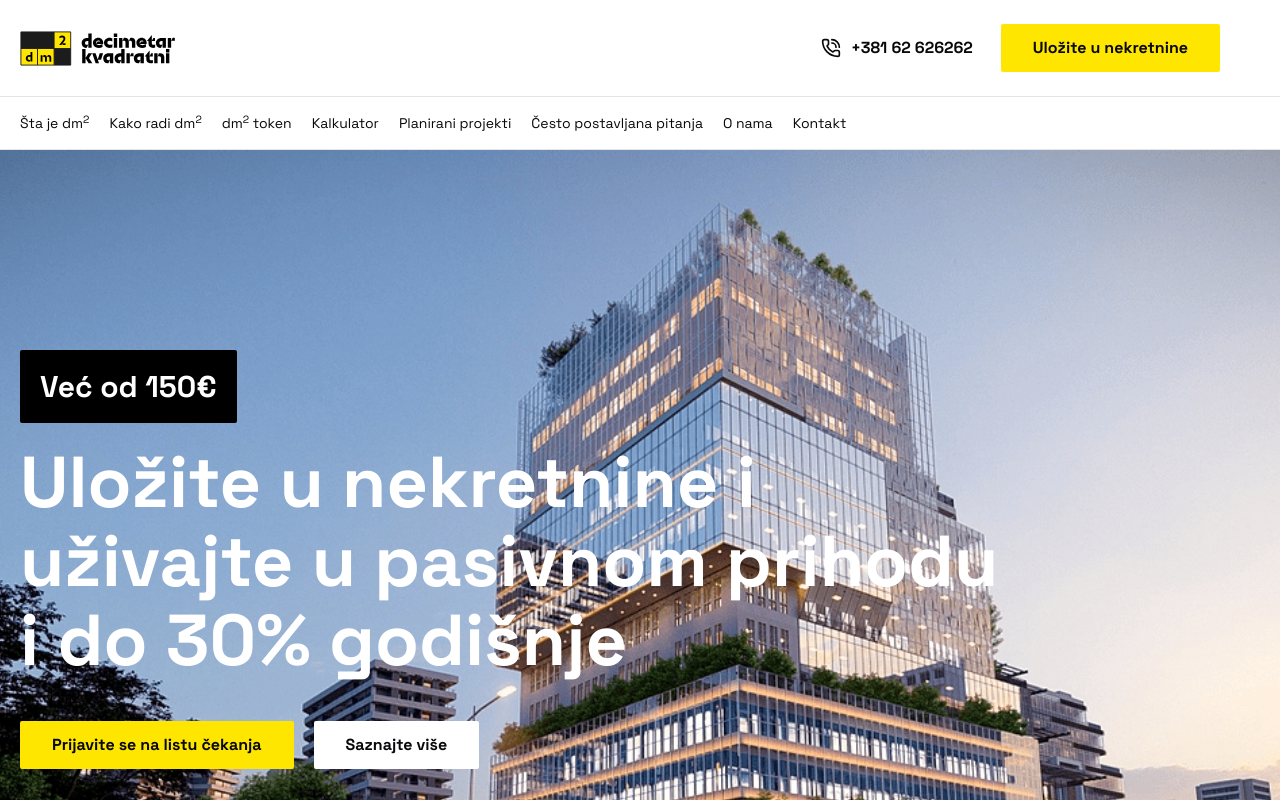
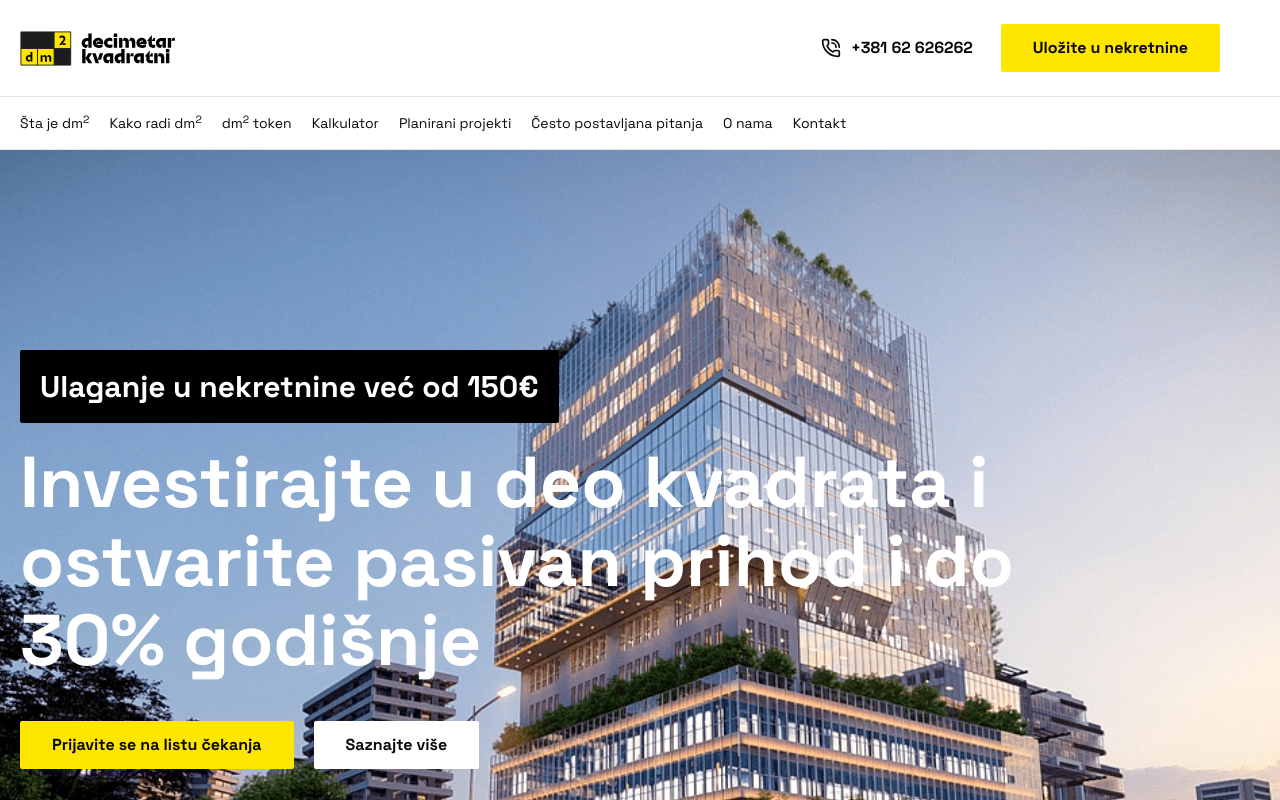
Before and after one commit to develo-pera/dm2, a Next.js app: page / in a window 1280 px wide. Shown: the top 800 px of the page. Built offline with nearby package versions, Linux system fonts and the light colour scheme.

Commit message:
Update copy

```diff
--- a/src/app/components/landing/hero.tsx
+++ b/src/app/components/landing/hero.tsx
@@ -6,11 +6,10 @@ const Hero = () => {
     <div className="bg-[url('/dm2bg.png')] bg-cover bg-top">
       <div className="max-w-7xl mx-auto p-5 py-32 md:py-50">
         <div className="p-5 bg-black rounded-xs inline-block mb-5">
-          <p className="text-2xl md:text-3xl font-black leading-[1.1] text-white">Već od 150€</p>
+          <p className="text-2xl md:text-3xl font-black leading-[1.1] text-white">Ulaganje u nekretnine već od 150€</p>
         </div>
         <h1 className="text-5xl md:text-7xl font-black leading-[1.1] max-w-2xl md:max-w-[1000px] text-white">
-          Uložite u nekretnine i uživajte u pasivnom
-          prihodu i do 30% godišnje
+          Investirajte u deo kvadrata i ostvarite pasivan prihod i do 30% godišnje
         </h1>
         <div className="flex flex-wrap gap-5 mt-10">
           <WaitlistDialog>
```
